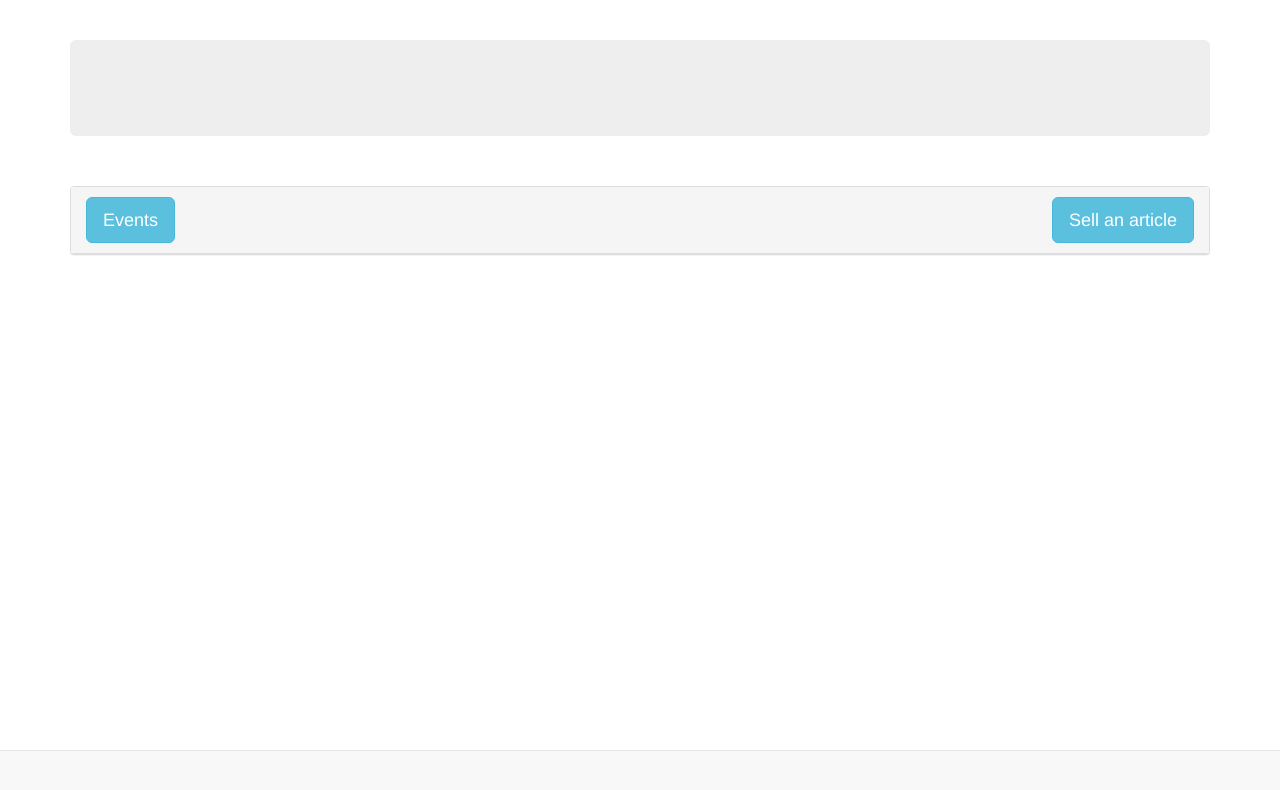
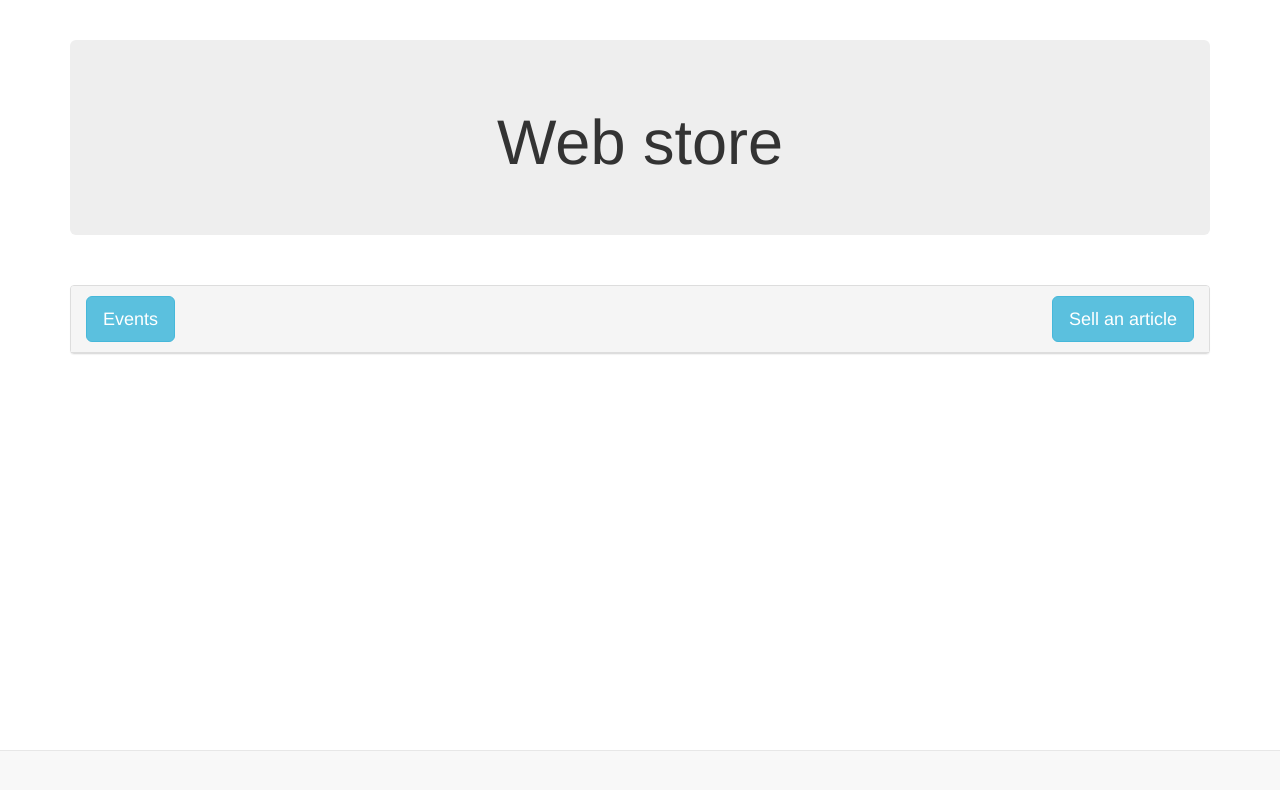
Before and after one commit to Vladarmaster/ethereum-web-store, a website: page docs/index.html in a window 1280 px wide. Drawn offline with nearby package versions, Linux system fonts and the light colour scheme.

Commit message:
Update index.html

```diff
--- a/docs/index.html
+++ b/docs/index.html
@@ -26,7 +26,7 @@
     <div class="jumbotron text-center">
 
 
-      <Web store>
+      <h1>Web store</h1>
 
 
     </div>
```
